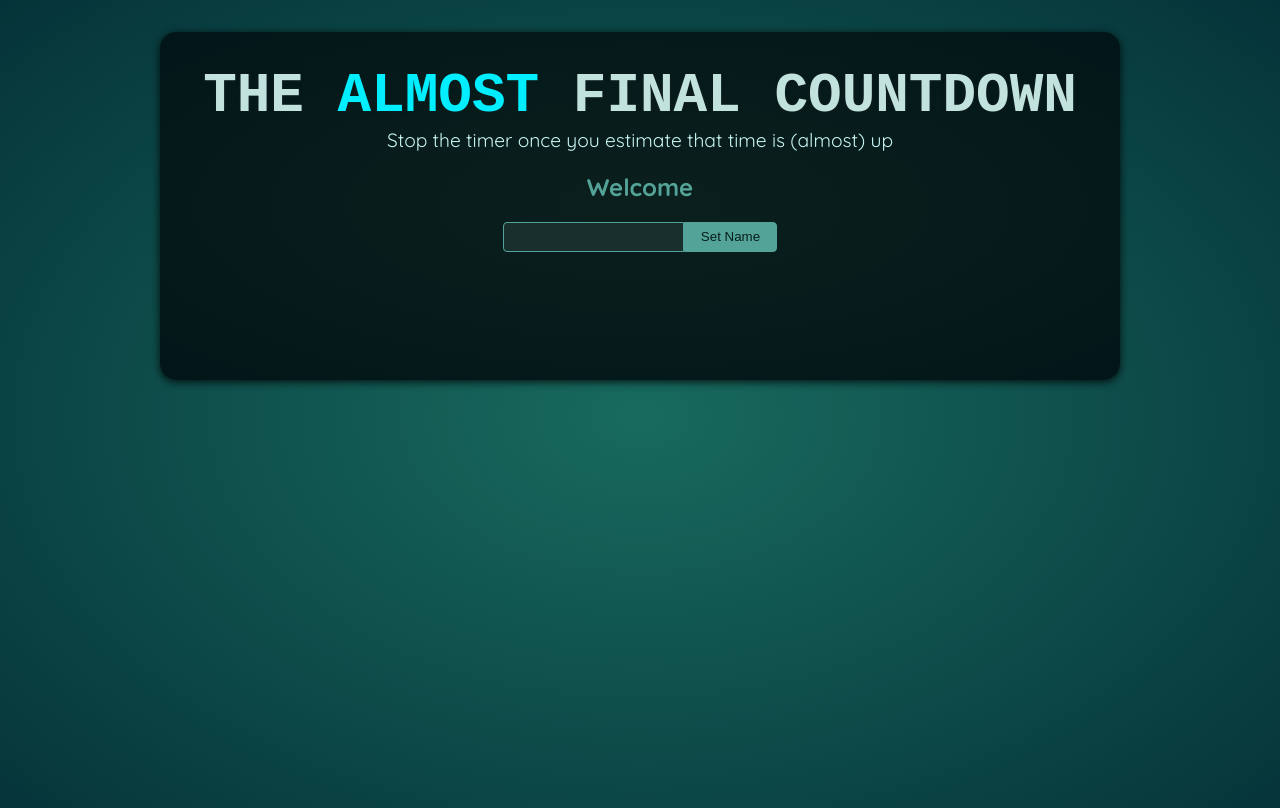
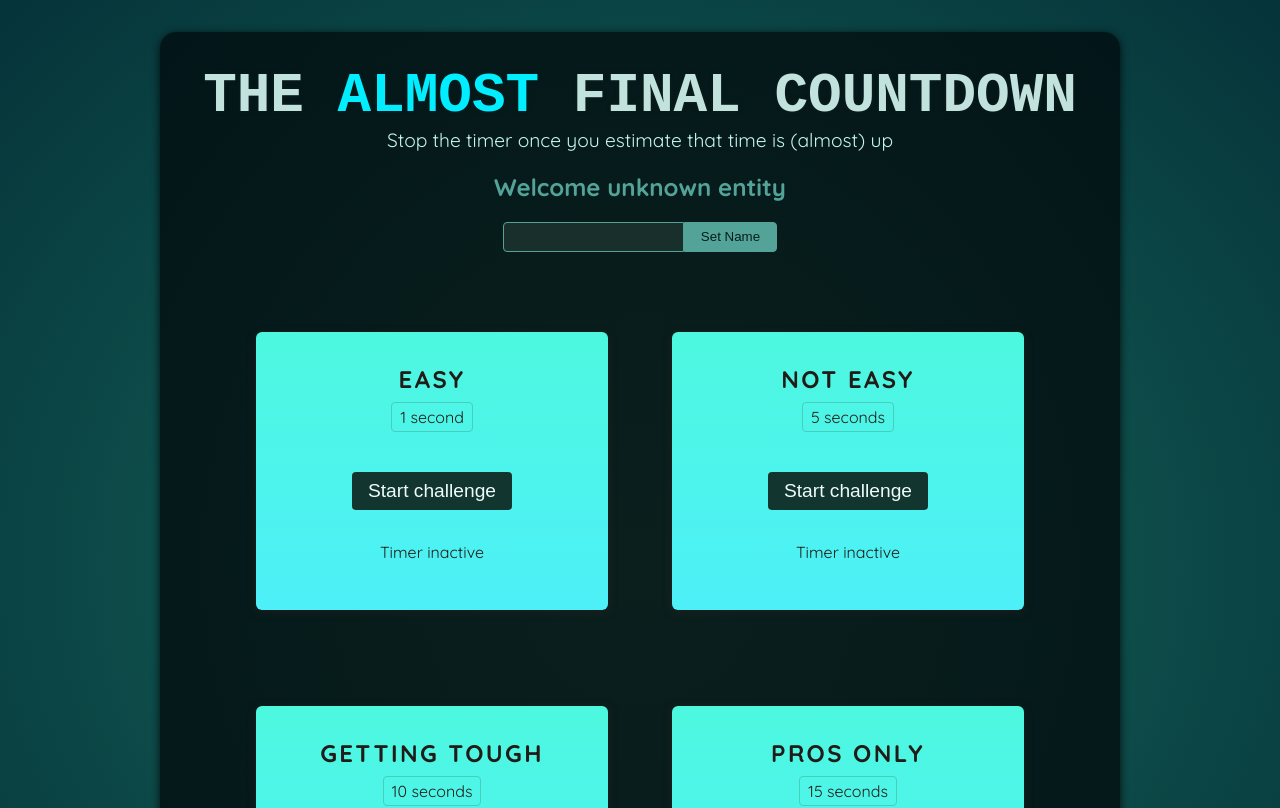
Before and after one commit to IvanVasiunin/final-countdown-game, a React (Create React App) app: page / in a window 1280 px wide. Shown: the top 808 px of the page. Built offline with nearby package versions, Linux system fonts and the light colour scheme; a web font is replaced by a local one.

Commit message:
main UI and timer added

```diff
--- a/src/components/App.jsx
+++ b/src/components/App.jsx
@@ -1,10 +1,17 @@
 import Player from './Player.jsx';
+import TimerChallenge from './TimerChallenge.jsx';
 
 function App() {
+
   return (
     <>
       <Player />
-      <div id="challenges"></div>
+      <div id="challenges">
+        <TimerChallenge title='Easy' targetTime={1} />
+        <TimerChallenge title='Not easy' targetTime={5} />
+        <TimerChallenge title='Getting tough' targetTime={10} />
+        <TimerChallenge title='Pros only' targetTime={15} />
+      </div>
     </>
   );
 }
--- a/src/components/Player.jsx
+++ b/src/components/Player.jsx
@@ -11,7 +11,7 @@
 
   return (
     <section id="player">
-      <h2>Welcome {enteredPlayerName ?? 'unknown entity'}</h2>
+      <h2>Welcome {enteredPlayerName ? enteredPlayerName: 'unknown entity'}</h2>
       <p>
         <input
           ref={playerName}
--- /dev/null
+++ b/src/components/ResultModal.jsx
@@ -0,0 +1,5 @@
+const ResultModal = () => {
+
+}
+
+export default ResultModal
--- /dev/null
+++ b/src/components/TimerChallenge.jsx
@@ -0,0 +1,40 @@
+import { useState, useRef } from 'react';
+
+const TimerChallenge = ({ title, targetTime }) => {
+  const [timerExpired, setTimerExpired] = useState(false);
+  const [timerStarted, setTimerStarted] = useState(false);
+
+  const timer = useRef();
+
+  function handleStart() {
+    timer.current = setTimeout(() => {
+      setTimerExpired(true);
+      setTimerStarted(false);
+    }, targetTime * 1000);
+    setTimerStarted(true);
+  }
+
+  function handleStop () {
+    clearTimeout(timer.current);
+  }
+
+  return (
+    <section className="challenge">
+      <h2>{title}</h2>
+      {timerExpired && <p>You lost</p>}
+      <p className="challenge-time">
+        {targetTime} second{targetTime > 1 ? 's' : ''}
+      </p>
+      <p>
+        <button onClick={timerStarted ? handleStop : handleStart}>
+          {timerStarted ? 'Stop' : 'Start'} challenge
+        </button>
+      </p>
+      <p className={timerStarted ? 'active' : undefined}>
+        {timerStarted ? 'Time is running...' : 'Timer inactive'}
+      </p>
+    </section>
+  );
+};
+
+export default TimerChallenge;
```
